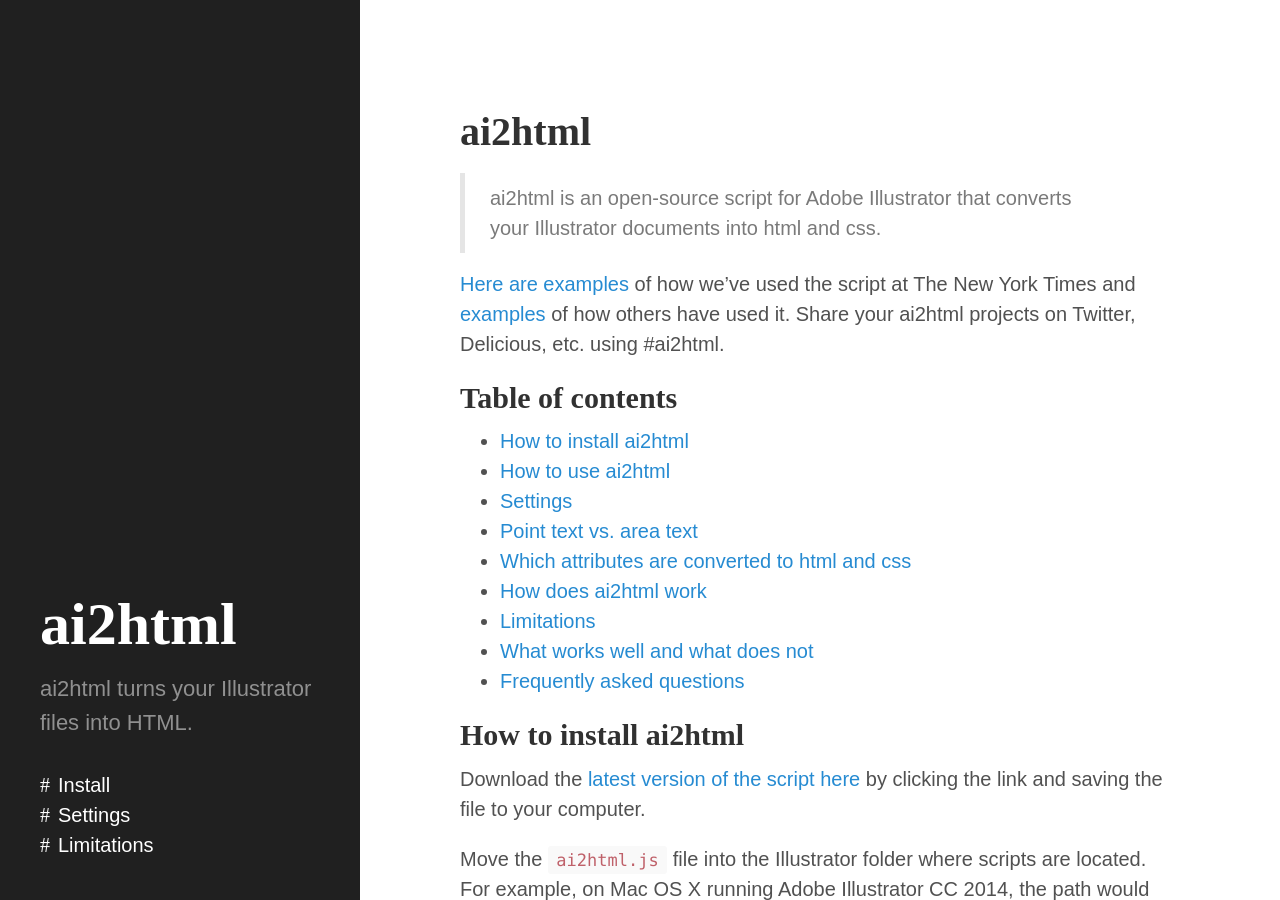
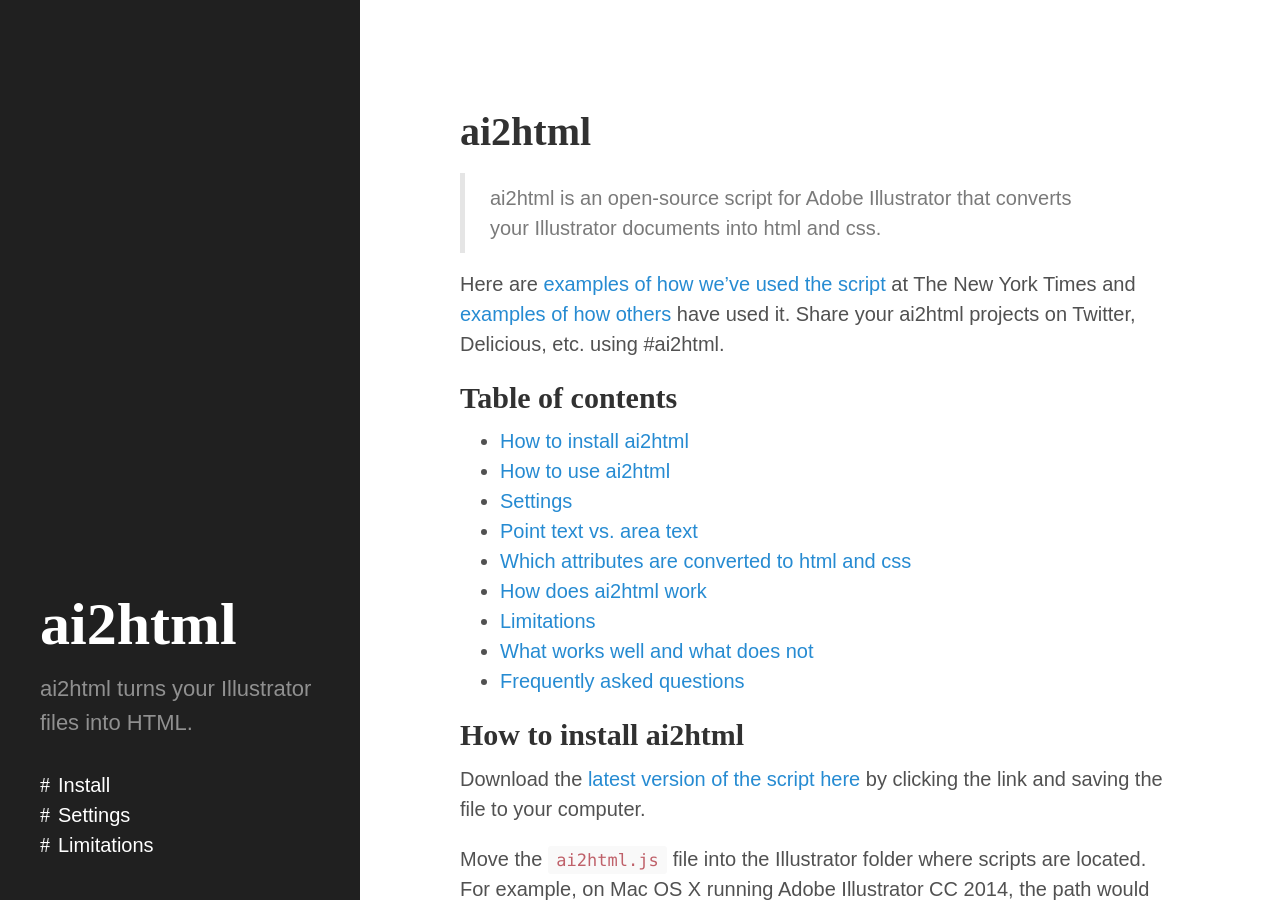
Before and after one commit to newsdev/ai2html, a Jekyll site: the page built from index.md, in a window 1280 px wide and 900 px high. Built offline with Jekyll 4.4.1, drawn with Linux system fonts in a browser that asks for light colours; Markdown is read by kramdown in place of the engine named in the settings.

```diff
--- a/index.md
+++ b/index.md
@@ -7,7 +7,7 @@ layout: index
 
 > ai2html is an open-source script for Adobe Illustrator that converts your Illustrator documents into html and css.
 
-[Here are examples](https://delicious.com/archietse/ai2html,nyt) of how we’ve used the script at The New York Times and [examples](https://delicious.com/archietse/ai2html,others) of how others have used it. Share your ai2html projects on Twitter, Delicious, etc. using #ai2html.
+Here are [examples of how we’ve used the script](https://delicious.com/archietse/ai2html,nyt) at The New York Times and [examples of how others](https://delicious.com/archietse/ai2html,others) have used it. Share your ai2html projects on Twitter, Delicious, etc. using #ai2html.
 
 ## Table of contents
 
```
